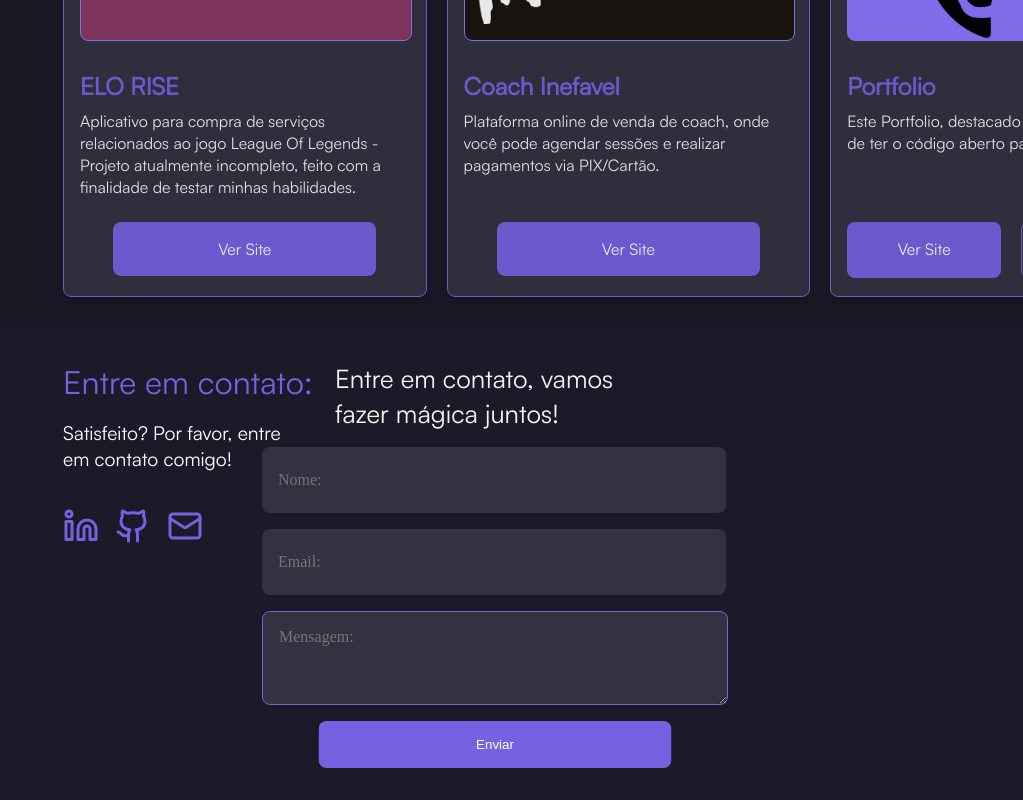
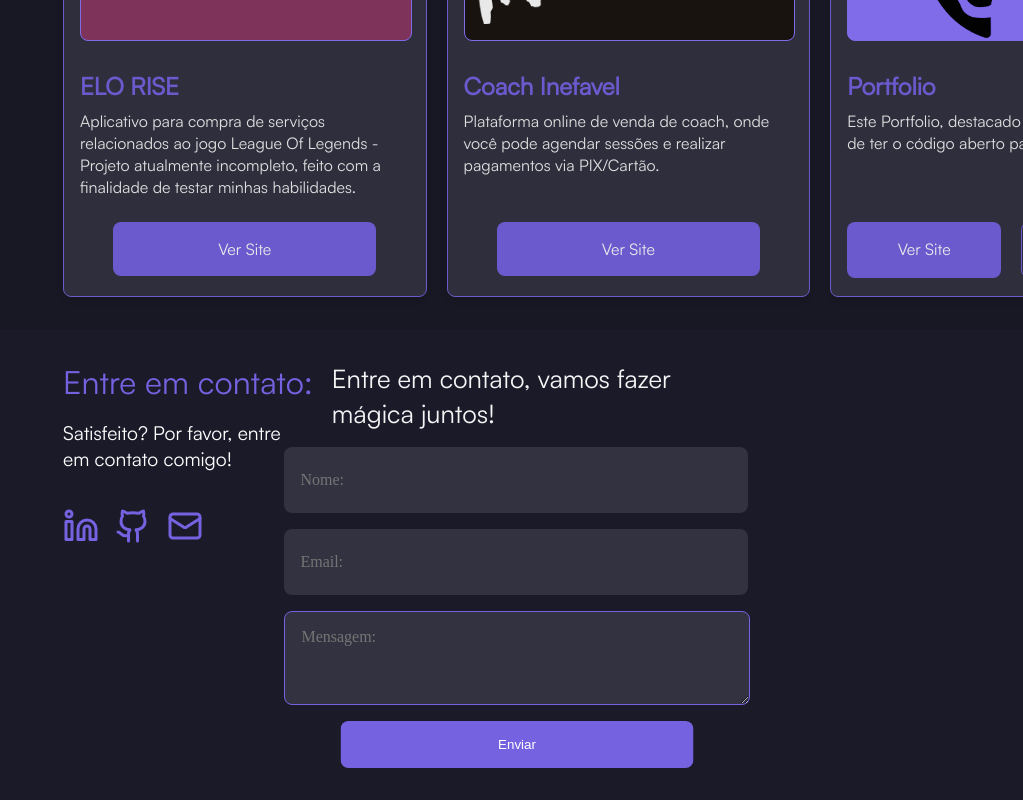
Before and after one commit to GabrielGevert/portfolio, a Next.js app: page / in a window 1280 px wide. Shown: the part 2544-3344 px from the top of the page, without its empty margins (257-1280 px from the left). Built offline with nearby package versions, Linux system fonts and the light colour scheme.

Commit message:
update styles

```diff
--- a/sections/contact/styles.ts
+++ b/sections/contact/styles.ts
@@ -17,6 +17,7 @@ export const ContactContainer = styled.div`
   padding: 2rem 0;
   display: flex;
   gap: 1rem;
+  justify-content: space-between;
 `;
 
 export const FirstContent = styled.div`
@@ -27,7 +28,7 @@ export const FirstContent = styled.div`
 `;
 
 export const SecondContent = styled.div`
-  width: 50%;
+  width: 58%;
   display: flex;
   flex-direction: column;
   gap: 1rem;
```
